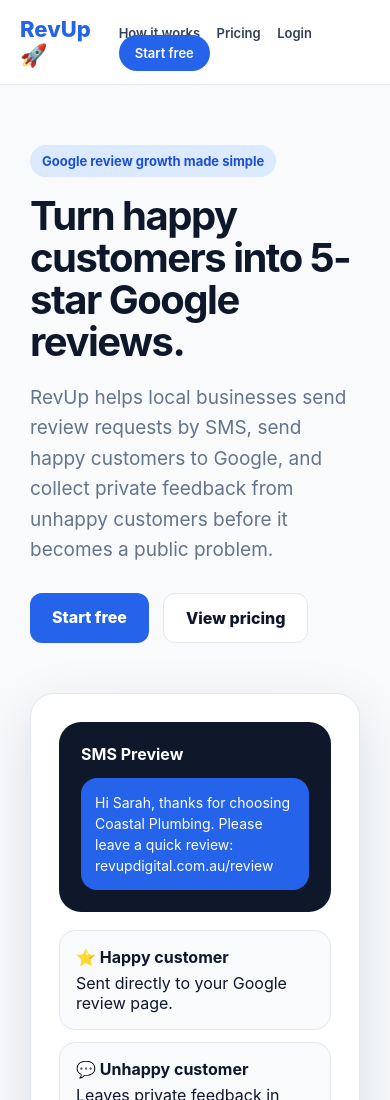
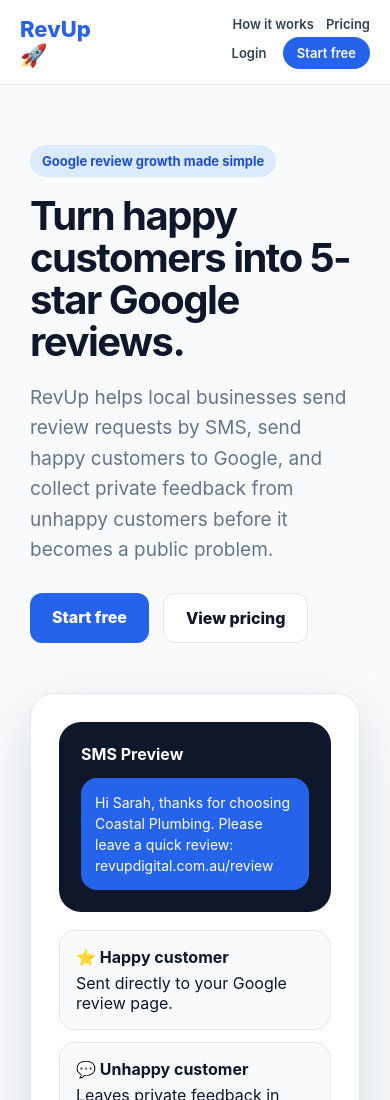
Before and after one commit to RevUpDigital/RevUp, a website: page public/home.html in a window 390 px wide. Shown: the top 1100 px of the page. Drawn offline with Linux system fonts and the light colour scheme; no server answers.

```diff
--- a/public/home.html
+++ b/public/home.html
@@ -403,6 +403,22 @@
         margin-left: 12px;
         font-size: 13px;
       }
+
+      .nav {
+        align-items: flex-start;
+      }
+
+      .nav-links {
+        display: flex;
+        flex-wrap: wrap;
+        justify-content: flex-end;
+        row-gap: 10px;
+        max-width: 260px;
+      }
+
+      .nav-cta {
+        padding: 8px 14px;
+      }
     }
   </style>
 </head>
```
